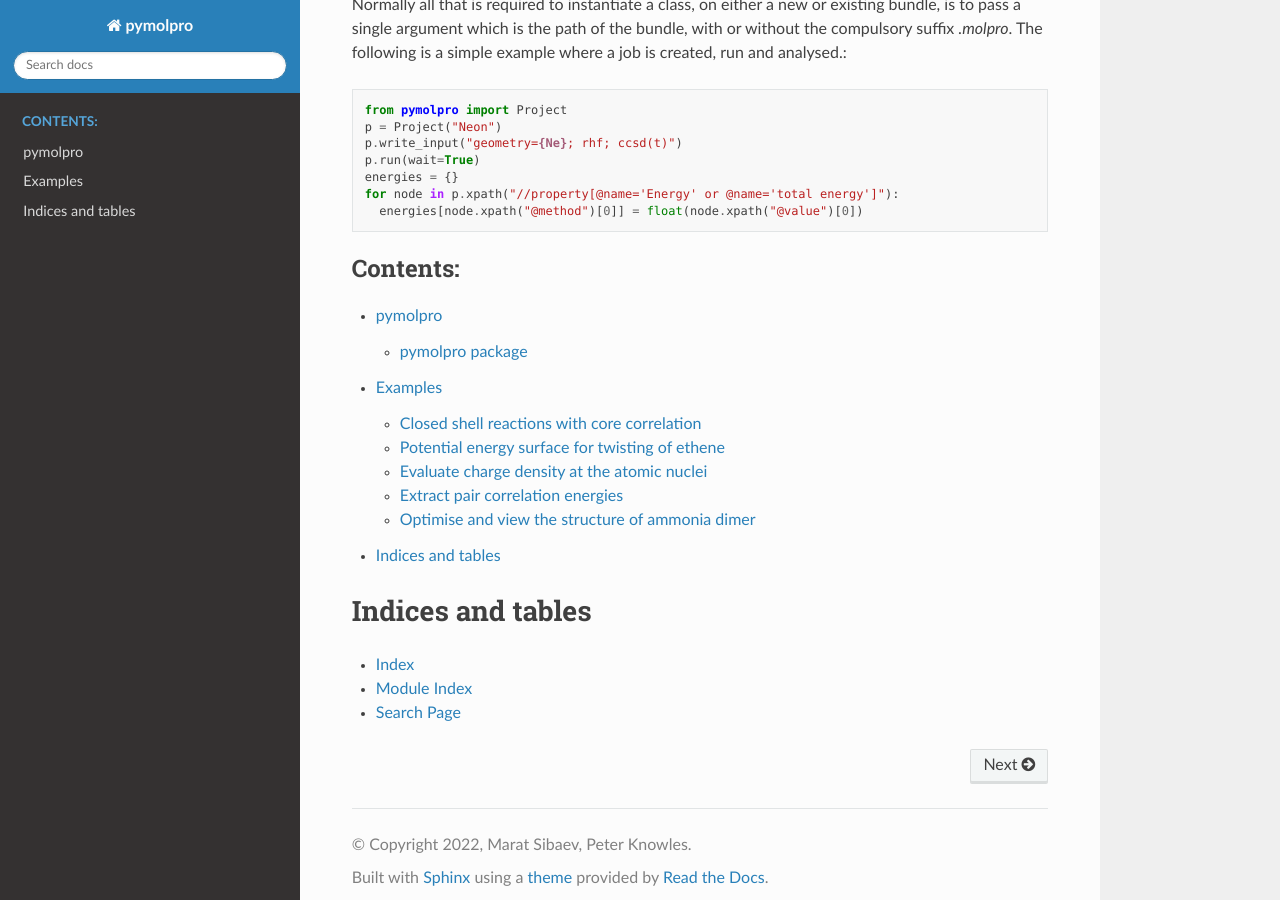
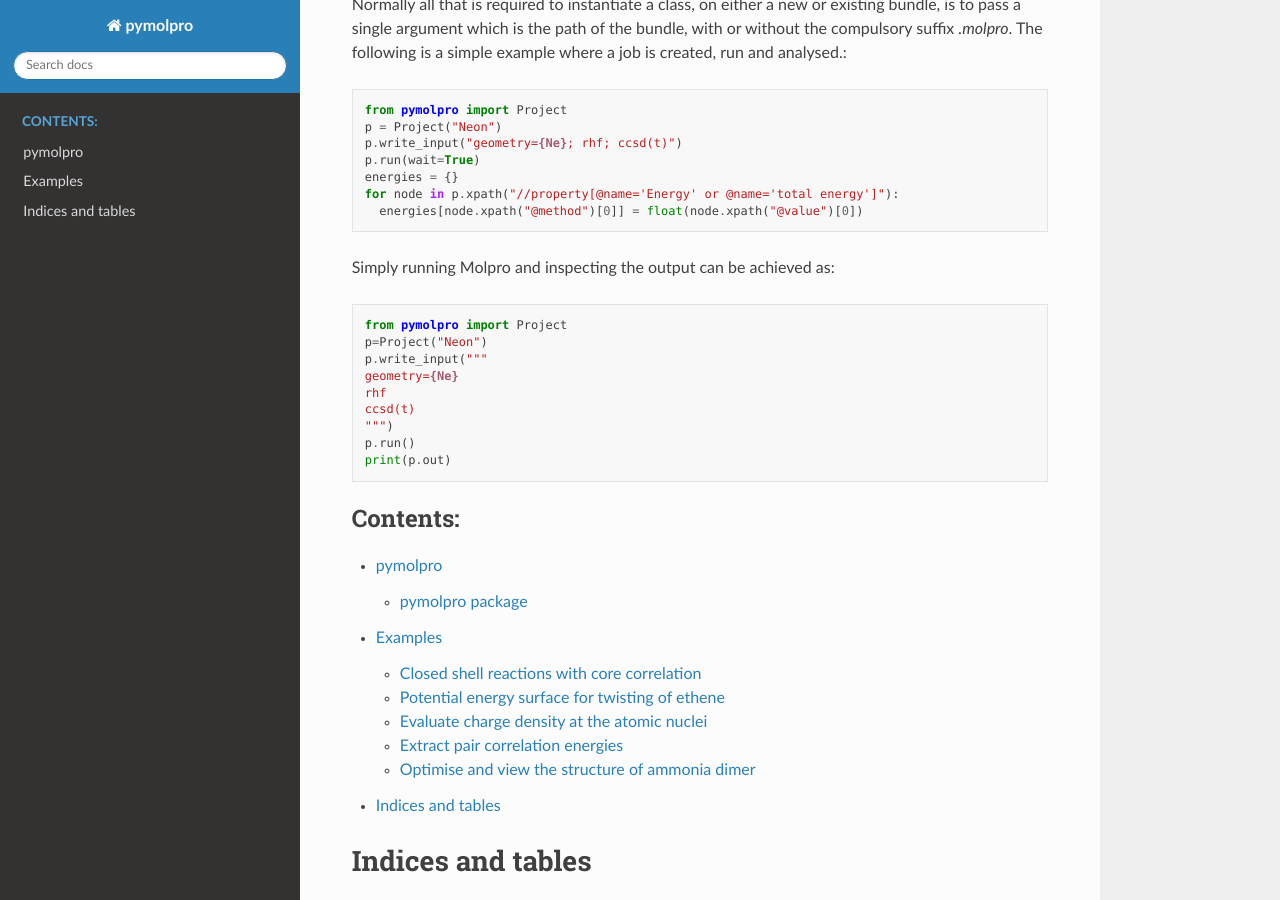
Before and after one commit to molpro/pymolpro, a Sphinx documentation site: the page built from docs/source/index.rst, in a window 1280 px wide and 900 px high, scrolled down 409 px. Built offline with Sphinx 7.4.7 and the Read the Docs theme 2.0.0, drawn with Linux system fonts in a browser that asks for light colours; the version number could not be read and is left out.

Commit message:
Simple use in doc

```diff
--- a/docs/source/index.rst
+++ b/docs/source/index.rst
@@ -33,7 +33,17 @@ analysed.::
    for node in p.xpath("//property[@name='Energy' or @name='total energy']"):
      energies[node.xpath("@method")[0]] = float(node.xpath("@value")[0])
 
+Simply running Molpro and inspecting the output can be achieved as::
 
+  from pymolpro import Project
+  p=Project("Neon")
+  p.write_input("""
+  geometry={Ne}
+  rhf
+  ccsd(t)
+  """)
+  p.run()
+  print(p.out)
 
 .. toctree::
    :maxdepth: 2
```
